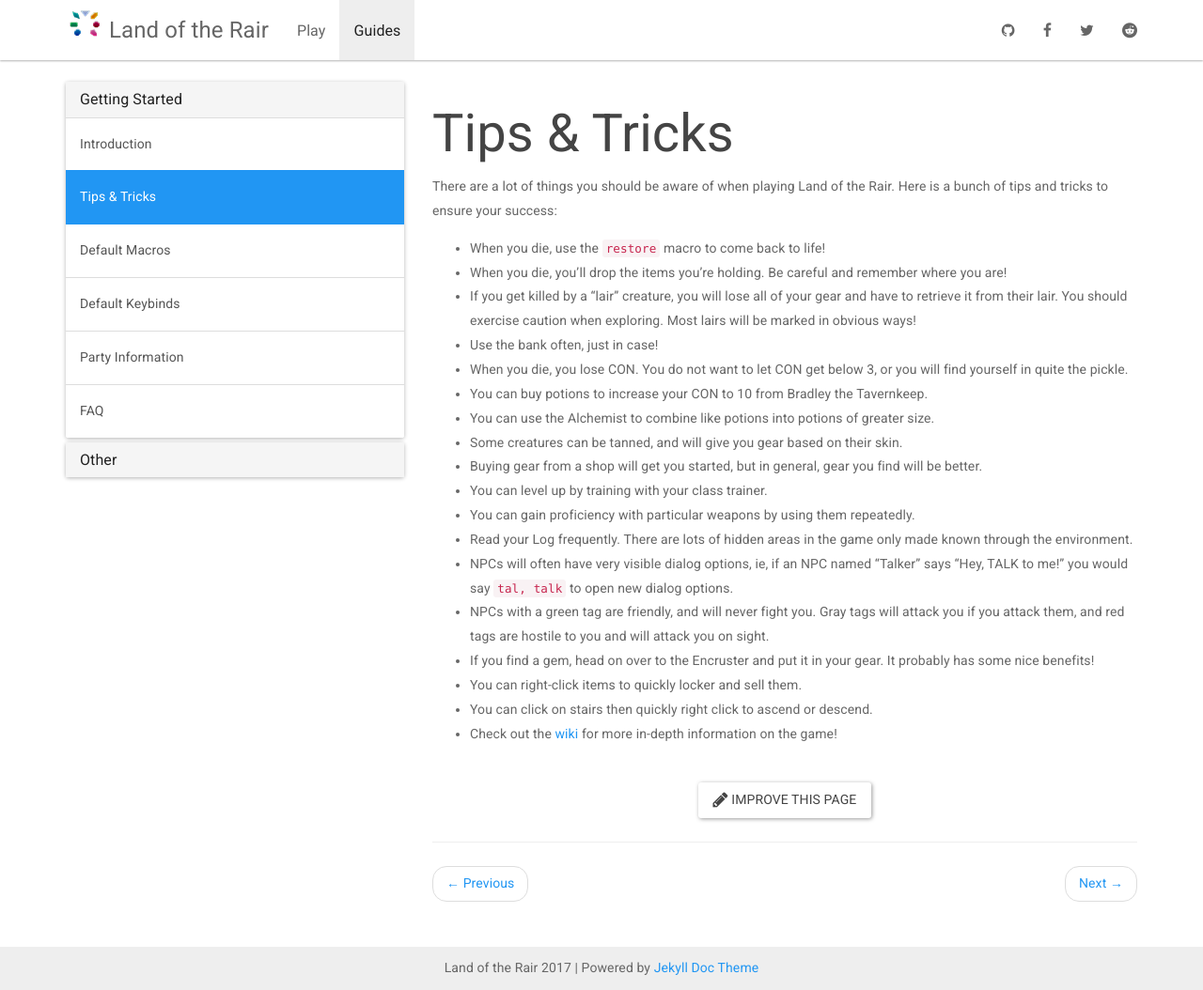
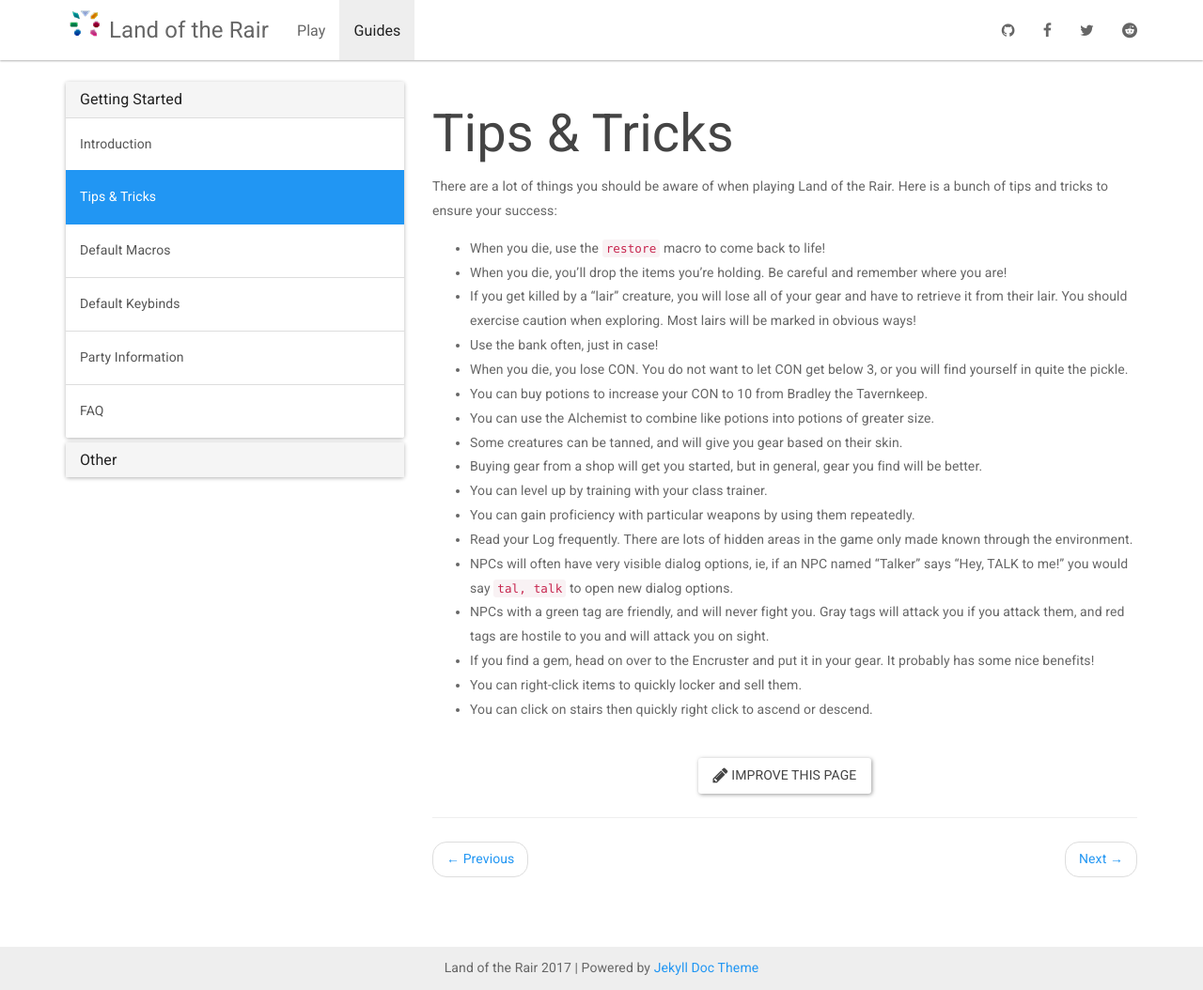
Before and after one commit to LandOfTheRair/landoftherair.github.io, a Jekyll site: the page built from _docs/getting-started/tips-tricks.md, in a window 1280 px wide and 1054 px high. Shown: the whole window at 94% size. Built offline with Jekyll 4.4.1, drawn with Linux system fonts in a browser that asks for light colours; nearby versions of some CDN libraries.

Commit message:
Update tips-tricks.md

```diff
--- a/_docs/getting-started/tips-tricks.md
+++ b/_docs/getting-started/tips-tricks.md
@@ -23,4 +23,3 @@ There are a lot of things you should be aware of when playing Land of the Rair.
 * If you find a gem, head on over to the Encruster and put it in your gear. It probably has some nice benefits!
 * You can right-click items to quickly locker and sell them.
 * You can click on stairs then quickly right click to ascend or descend.
-* Check out the [wiki](https://github.com/LandOfTheRair/landoftherair/wiki) for more in-depth information on the game!
```
